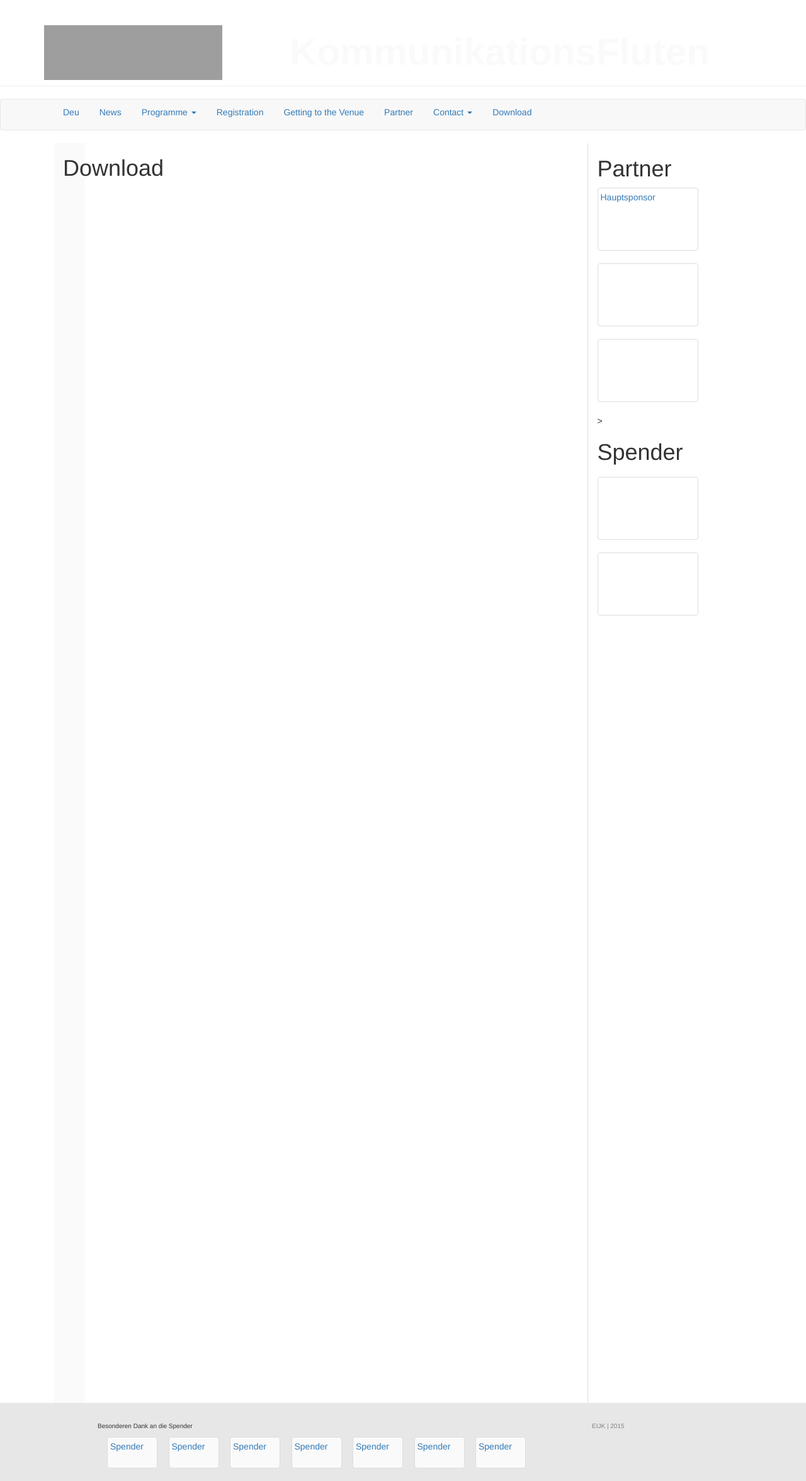
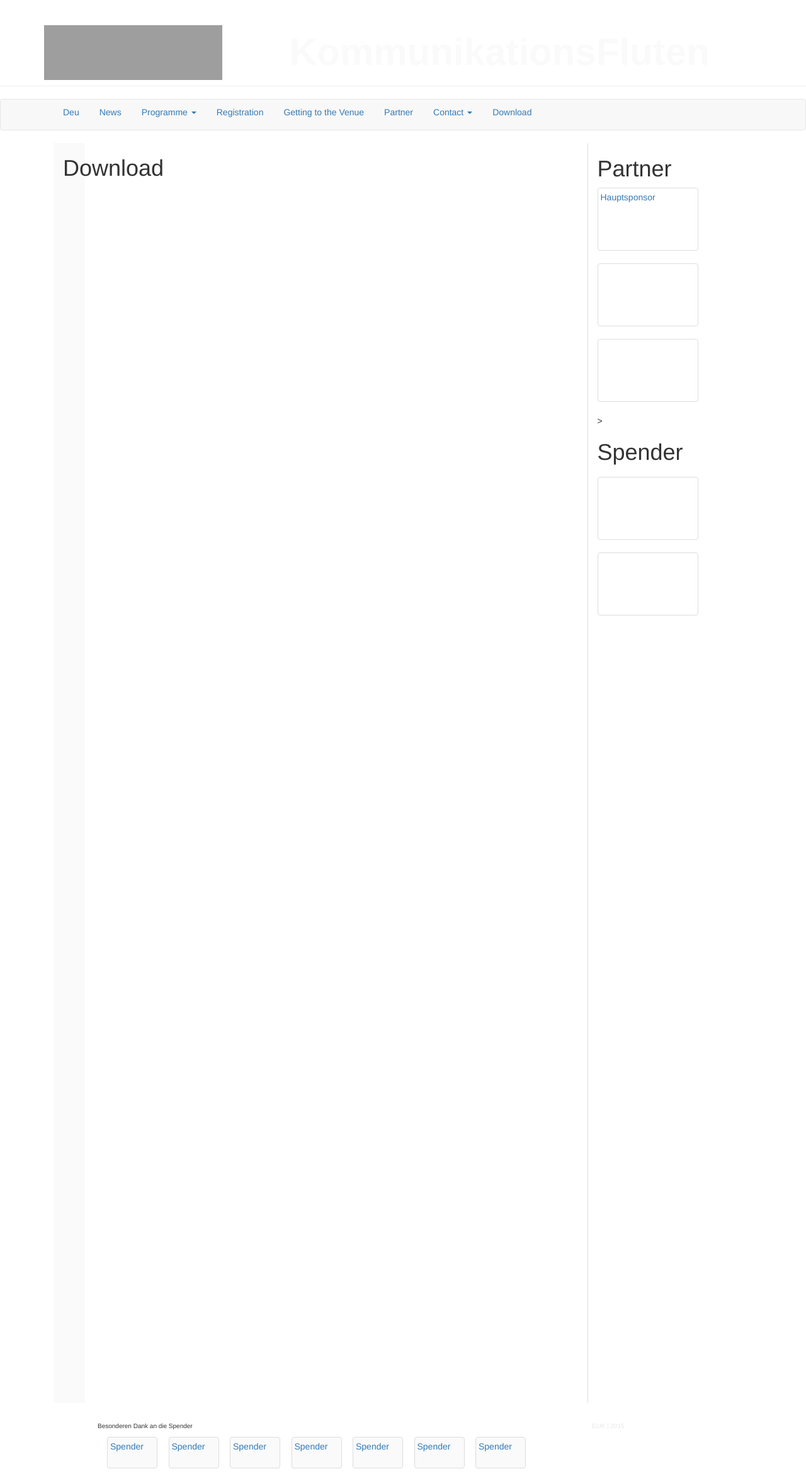
Before and after one commit to susedev/test, a Jekyll site: the page built from download.html, in a window 1280 px wide. Shown: the whole page at 63% size. Built offline with Jekyll 4.4.1, drawn with Linux system fonts in a browser that asks for light colours; nearby versions of some CDN libraries; grey boxes are pictures that could not be loaded.

Commit message:
Update page.html

```diff
--- a/_layouts/page.html
+++ b/_layouts/page.html
@@ -33,10 +33,10 @@ layout: base
   </div>
 </div>
 
-<footer style="background-color:#E7E7E7;">
+<footer style="background-color:FAFAFA;">
   <div class="container" >
     <div class="col-md-8">
-      <p style="margin-top: 30px; margin-left:70px; color=#808080; font-size:10px;" > Besonderen Dank an die Spender </p>
+      <p style="margin-top: 30px; margin-left:70px; color=#E7E7E7; font-size:10px;" > Besonderen Dank an die Spender </p>
       <div class="container" style="margin-left:70px;">
         <div class="row">
           <div class="col-md-1">
@@ -67,7 +67,7 @@ layout: base
 
     </div>
     <div class="col-md-3">
-      <p style="margin-top: 30px; margin-left 20px; color:#808080; font-size:10px;">EIJK | 2015</p>
+      <p style="margin-top: 30px; margin-left 20px; color:#E7E7E7; font-size:10px;">EIJK | 2015</p>
     </div>
   </div>
 </footer>
```
